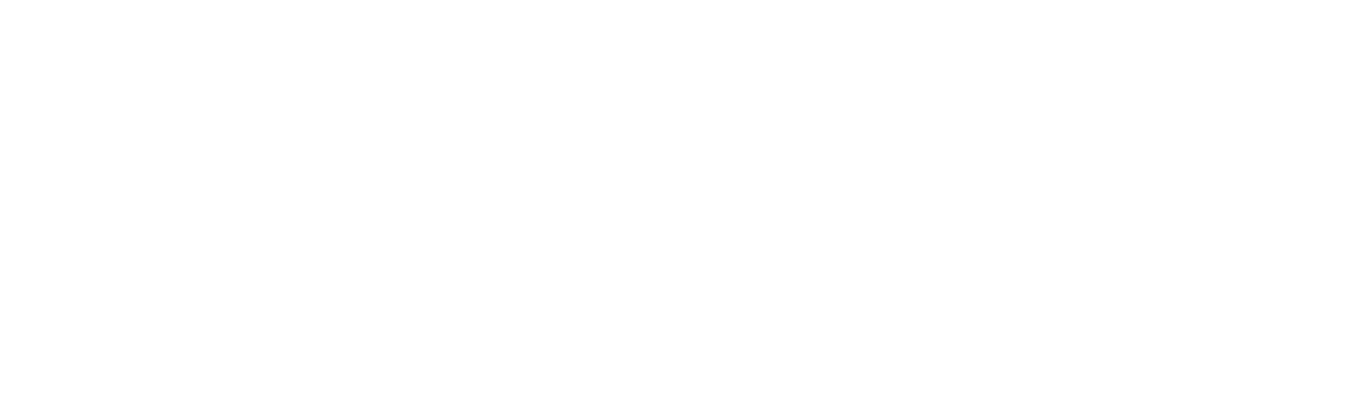
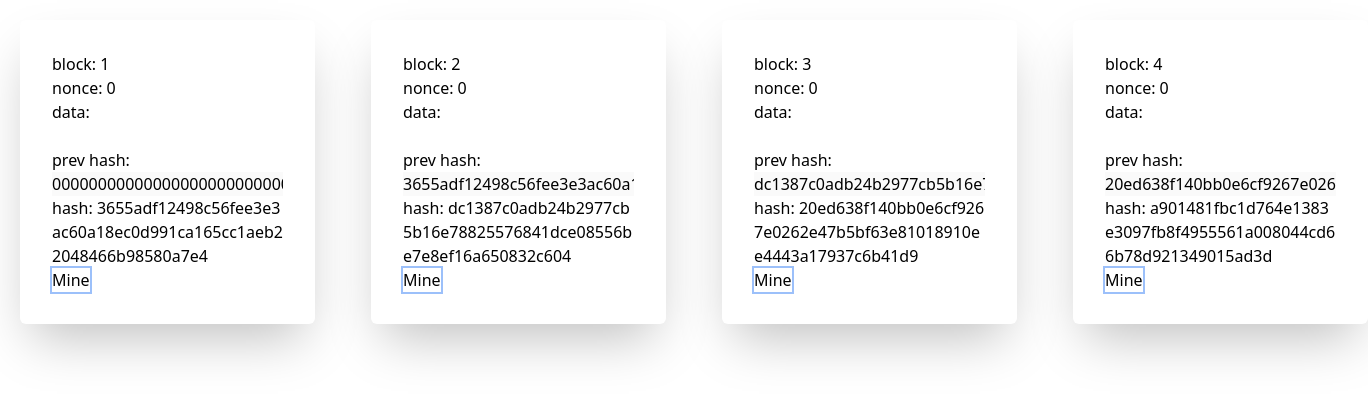
Before and after one commit to anishgowda21/blockchain-learning-tools, a React (Vite) app: page /block in a window 1280 px wide. Shown: the top 398 px of the page, 1368 px wide, since content can reach past the window. Built offline with nearby package versions, Linux system fonts and the light colour scheme.

Commit message:
blockchain basics done.

```diff
--- a/src/main.tsx
+++ b/src/main.tsx
@@ -2,9 +2,10 @@
 import { createRoot } from "react-dom/client";
 import "./index.css";
 import App from "./App.tsx";
+import Blockchain from "./pages/Blockchain.tsx";
 
 createRoot(document.getElementById("root")!).render(
   <StrictMode>
-    <App />
+    <Blockchain />
   </StrictMode>
 );
--- a/src/pages/Block.tsx
+++ b/src/pages/Block.tsx
@@ -25,10 +25,10 @@
       console.log("Somethinf changed");
 
       const message = `${blockNumber}${nonce}${data}`;
-      const hash = await digestMessage(message);
-      setHash(hash);
-      setIsValid(checkValidHash(hash));
-      console.log("Is valid", checkValidHash(hash));
+      const blockHash = await digestMessage(message);
+      setHash(blockHash);
+      setIsValid(checkValidHash(blockHash));
+      console.log("Is valid", checkValidHash(blockHash));
     };
 
     calculateHash();
--- /dev/null
+++ b/src/pages/Blockchain.tsx
@@ -0,0 +1,156 @@
+import { useEffect, useRef, useState } from "react";
+
+const Blockchain = () => {
+  const blockNumber = [1, 2, 3, 4];
+  const [nonce, setNonce] = useState<number[]>(Array(4).fill(0));
+  const [data, setData] = useState<string[]>(Array(4).fill(""));
+  const [previousHash, setPreviousHash] = useState<string[]>([
+    "0".repeat(64),
+    ...Array(3).fill(""),
+  ]);
+  const [hash, setHash] = useState<string[]>(Array(4).fill(""));
+  const [mining, setMining] = useState<boolean[]>(Array(4).fill(false));
+  const miningRef = useRef<boolean>(false);
+  const [isValid, serIsValid] = useState<boolean[]>(Array(4).fill(false));
+
+  useEffect(() => {
+    const calculateHash = async () => {
+      const promises = blockNumber.map(async (_, idx) => {
+        const message = `${blockNumber[idx]}${nonce[idx]}${data[idx]}${previousHash[idx]}`;
+        return await digestMessage(message);
+      });
+
+      const newHashes = await Promise.all(promises);
+
+      setHash(newHashes);
+
+      setPreviousHash((prev) => {
+        const newPrevHash = [...prev];
+        for (let i = 1; i < blockNumber.length; i++) {
+          newPrevHash[i] = newHashes[i - 1];
+        }
+        return newPrevHash;
+      });
+    };
+
+    calculateHash();
+  }, [nonce, data, previousHash]);
+
+  const digestMessage = async (message: string): Promise<string> => {
+    const uint8Msg = new TextEncoder().encode(message);
+    const hashBuffer = await window.crypto.subtle.digest("SHA-256", uint8Msg);
+    const hashArray = Array.from(new Uint8Array(hashBuffer));
+    const hexString = hashArray
+      .map((byte) => byte.toString(16).padStart(2, "0"))
+      .join("");
+
+    return hexString;
+  };
+
+  const checkValidHash = (hashString: string) => {
+    return hashString.startsWith("0000");
+  };
+
+  const mineNonce = async (idx: number) => {
+    let possibleNonce = 0;
+
+    while (true) {
+      console.log(possibleNonce);
+
+      let message = `${blockNumber[idx]}${possibleNonce}${data[idx]}${previousHash[idx]}`;
+      let minedHash = await digestMessage(message);
+      if (checkValidHash(minedHash)) {
+        console.log("go valid nounce", possibleNonce);
+
+        setNonce((prev) => {
+          const newNonce = [...prev];
+          newNonce[idx] = possibleNonce;
+          return newNonce;
+        });
+
+        setHash((prevHash) => {
+          const newHash = [...prevHash];
+          newHash[idx] = minedHash;
+          if (idx < blockNumber.length - 1) {
+            setPreviousHash((prevPrev) => {
+              const newPrevHash = [...prevPrev];
+              newPrevHash[idx + 1] = minedHash;
+              return newPrevHash;
+            });
+          }
+          return newHash;
+        });
+        break;
+      }
+      possibleNonce++;
+    }
+  };
+
+  const handleDataChange =
+    (idx: number) => (e: React.ChangeEvent<HTMLInputElement>) => {
+      setData((prevData) => {
+        const newData = [...prevData];
+        newData[idx] = e.target.value;
+        return newData;
+      });
+    };
+
+  const handleMineNounce = (idx: number) => async () => {
+    miningRef.current = true;
+    setMining((prev) => {
+      const newMining = [...prev];
+      newMining[idx] = true;
+      return newMining;
+    });
+
+    await mineNonce(idx);
+
+    setMining((prev) => {
+      const newMining = [...prev];
+      newMining[idx] = false;
+      return newMining;
+    });
+    miningRef.current = false;
+  };
+
+  return (
+    <div className=" flex items-center gap-4 ">
+      {blockNumber.map((_, idx) => (
+        <div
+          key={idx}
+          className="gird grid-cols-1 gap-5 bg-grey-800 p-8 m-5 rounded-md shadow-2xl"
+        >
+          <div className="space-y-3">
+            <div>
+              <div>block: {blockNumber[idx]}</div>
+              <div>nonce: {nonce[idx]}</div>
+              <div>
+                data:{" "}
+                <input
+                  type="text"
+                  value={data[idx]}
+                  onChange={handleDataChange(idx)}
+                />
+              </div>
+              <div>
+                prev hash:{" "}
+                <input type="text" value={previousHash[idx]} disabled={true} />
+              </div>
+              <div className="break-all">hash: {hash[idx]}</div>
+              <div>
+                <button
+                  className="ring-2"
+                  onClick={handleMineNounce(idx)}
+                  disabled={miningRef.current}
+                >
+                  {mining[idx] ? "Mining" : "Mine"}
+                </button>
+              </div>
+            </div>
+          </div>
+        </div>
+      ))}
+    </div>
+  );
+};
+export default Blockchain;
```
